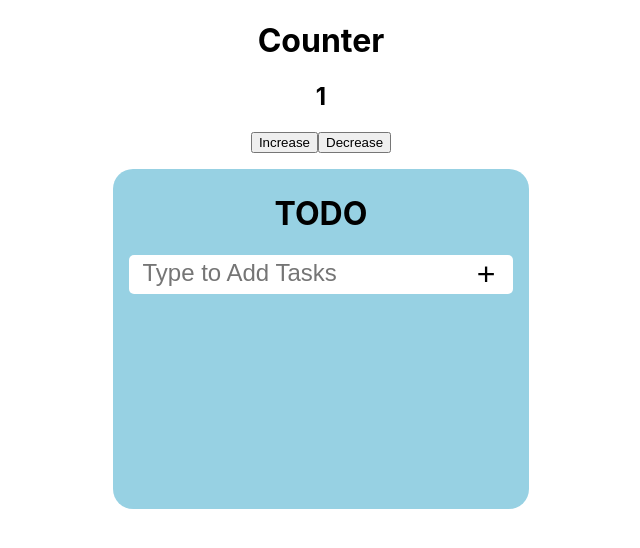
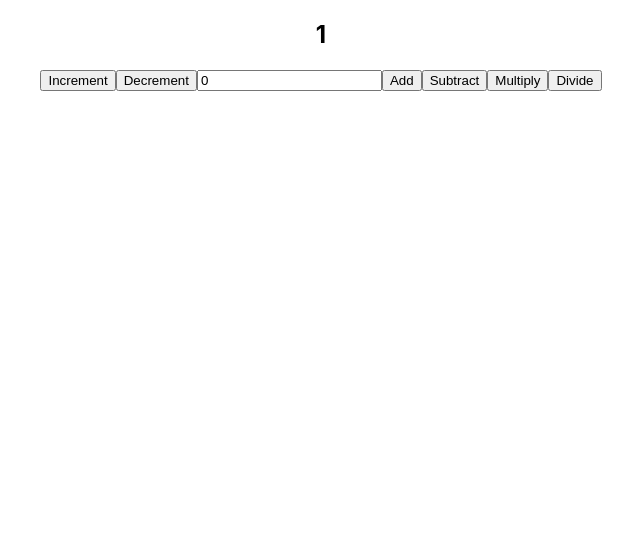
Before and after one commit to Rshukla12/Redux, a React (Create React App) app: page / in a window 1280 px wide. Shown: the top 548 px of the page, without its empty margins (319-959 px from the left). Built offline with nearby package versions, Linux system fonts and the light colour scheme.

Commit message:
Created calculator 2

```diff
--- a/src/App.js
+++ b/src/App.js
@@ -1,10 +1,12 @@
 import './App.css';
-import IntroApp from './Intro We/IntroApp';
+import CalculatorApp from './Calculator/CalculatorApp';
+// import IntroApp from './Intro We/IntroApp';
 
 function App() {
   return (
     <div className="App">
-      <IntroApp />
+      {/* <IntroApp /> */}
+      <CalculatorApp />
     </div>
   );
 }
--- /dev/null
+++ b/src/Calculator/CalculatorApp.jsx
@@ -0,0 +1,15 @@
+import React from "react";
+import Calculator from "./Components/Calculator";
+import { AppContextProvider } from "./Redux/AppContextProvider";
+import { store } from "./Redux/store"
+const CalculatorApp = () => {
+    return (
+        <div>
+            <AppContextProvider store={store}>
+                <Calculator />
+            </AppContextProvider>
+        </div>
+    )
+}
+
+export default CalculatorApp;
--- /dev/null
+++ b/src/Calculator/Components/Calculator.jsx
@@ -0,0 +1,53 @@
+import React from "react";
+import { useState } from "react";
+import { AppContext } from "../Redux/AppContextProvider";
+import { decrementValue, divideValue, incrementValue, multiplyValue } from "../Redux/action";
+
+const Calculator = () => {
+    const [value, setValue] = useState(0);
+    const { getState, dispatch }  = React.useContext(AppContext)[1];
+    const { count } = getState();
+
+    console.log(count)
+
+    const handleIncrement = () => {
+        dispatch( incrementValue(1) );
+    };
+
+    const handleDecrement = () => {
+        dispatch( decrementValue(1) );
+    };
+
+    const handleClick = (e) => {
+        const name = e.target.name;
+        let action = null;
+        if ( name === "add" ){
+            action = incrementValue(value)
+        } else if ( name === "sub" ) {
+            action = decrementValue(value)
+        } else if ( name === "mul" ) {
+            action = multiplyValue(value)
+        } else if ( name === "div" ) {
+            action = divideValue(value)
+        } else {
+            return;
+        }
+        setValue(0);
+        dispatch( action );
+    }
+
+    return (
+        <div>
+            <h2>{count}</h2>
+            <button onClick={handleIncrement}>Increment</button>
+            <button onClick={handleDecrement}>Decrement</button>
+            <input type="number" value={value} onChange={(e)=>setValue(e.target.value)}/>
+            <button onClick={handleClick} name="add">Add</button>
+            <button onClick={handleClick} name="sub">Subtract</button>
+            <button onClick={handleClick} name="mul">Multiply</button>
+            <button onClick={handleClick} name="div">Divide</button>
+        </div>
+    )
+}
+
+export default Calculator;
--- /dev/null
+++ b/src/Calculator/Redux/AppContextProvider.jsx
@@ -0,0 +1,19 @@
+import React, { useEffect, useState } from "react";
+
+export const AppContext = React.createContext();
+
+export const AppContextProvider = ({store, children}) => {
+  const [count, setCount] = useState(0);
+useEffect(()=> {
+  const unSubscribe = store.subscribe(() => {
+    setCount((prev) => prev + 1);
+  });
+  return unSubscribe;
+}, [count])
+
+  return (
+    <AppContext.Provider value={[ count, store ]} >
+      { children }
+    </AppContext.Provider>
+  );
+};
--- /dev/null
+++ b/src/Calculator/Redux/action.js
@@ -0,0 +1,21 @@
+import constants from "./actionTypes";
+
+export const incrementValue = ( amount ) => ({
+    type: constants.INCREMENT_VALUE,
+    payload: amount
+});
+
+export const decrementValue = ( amount ) => ({
+    type: constants.DECREMENT_VALUE,
+    payload: amount
+});
+
+export const multiplyValue = ( amount ) => ({
+    type: constants.MULTIPLY_VALUE,
+    payload: amount
+});
+
+export const divideValue = ( amount ) => ({
+    type: constants.DIVIDE_VALUE,
+    payload: amount
+});
--- /dev/null
+++ b/src/Calculator/Redux/actionTypes.js
@@ -0,0 +1,8 @@
+const constants = {
+    INCREMENT_VALUE: "INCREMENT_VALUE",
+    DECREMENT_VALUE: "DECREMENT_VALUE",
+    MULTIPLY_VALUE: "MULTIPLY_VALUE",
+    DIVIDE_VALUE: "DIVIDE_VALUE"
+}
+
+export default constants;
--- /dev/null
+++ b/src/Calculator/Redux/reducer.js
@@ -0,0 +1,35 @@
+import constants from "./actionTypes"
+
+export const reducer = ( state, action ) => {
+    switch(action.type) {
+      case constants.INCREMENT_VALUE : {
+        return {
+          ...state,
+          count: Number(state.count) + Number(action.payload)
+        }
+      }
+      case constants.DECREMENT_VALUE : {
+        return {
+          ...state,
+          count: state.count - action.payload
+        }
+      }
+      case constants.MULTIPLY_VALUE : {
+        return {
+          ...state,
+          count: state.count * action.payload
+        }
+      }
+
+      case constants.DIVIDE_VALUE : {
+        if ( action.payload === 0 ) return state;
+        return {
+          ...state,
+          count: state.count / action.payload
+        }
+      }
+
+      default:
+        return state
+    }
+}
--- /dev/null
+++ b/src/Calculator/Redux/store.js
@@ -0,0 +1,8 @@
+import { createStore } from "redux";
+import { reducer } from "./reducer.js";
+
+const initState = {
+  count: 1
+}
+
+export const store = createStore(reducer, initState);
```
